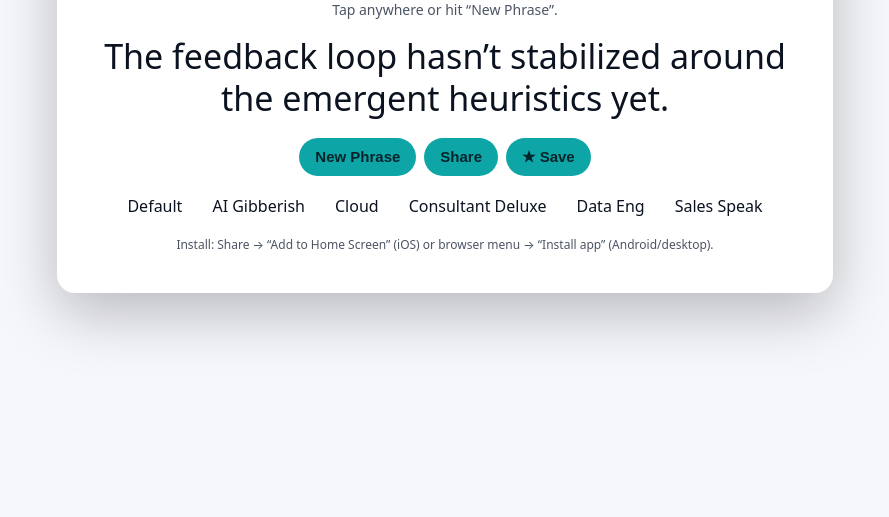
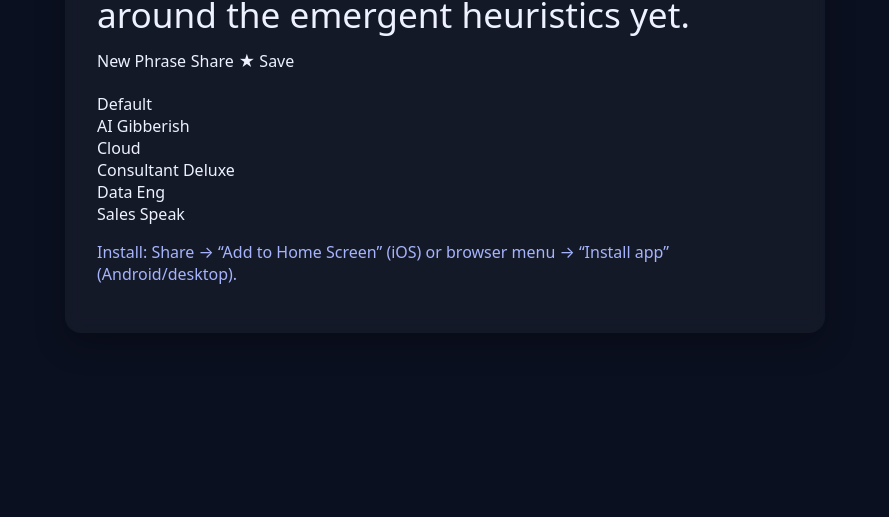
Before and after one commit to readcommitted/buzz, a website: page index.html in a window 1280 px wide. Shown: the part 331-848 px from the top of the page, without its empty margins (195-1084 px from the left). After the commit the page ends 800 px from the top, so only its background shows below. Drawn offline with Linux system fonts and the light colour scheme.

Commit message:
cleaned up style.css

```diff
--- a/index.html
+++ b/index.html
@@ -18,6 +18,7 @@
 </head>
 
 <body>
+  <main class="app">
     <div class="card" id="card">
       <h1 class="app-title">
         Buzzword Ball
@@ -40,7 +41,8 @@
         <button id="fav">★ Save</button>
       </div>
       <div class="packs" id="packs"></div>
-    <p class="muted">Install: Share → “Add to Home Screen” (iOS) or browser menu → “Install app” (Android/desktop).</p>
+      <p class="muted">Install: Share → “Add to Home Screen” (iOS) or browser menu → “Install app” (Android/desktop).
+      </p>
     </div>
 
     <script>
@@ -142,6 +144,7 @@
           pick();
         });
     </script>
+  </main>
 </body>
 
 
--- a/style.css
+++ b/style.css
@@ -1,38 +1,154 @@
+/* ------------------------------
+   Base / Reset
+--------------------------------*/
+*,
+*::before,
+*::after {
+    box-sizing: border-box;
+}
+
+html,
+body {
+    height: 100%;
+}
+
+:root {
+    --bg: #0b1020;
+    --text: #eef2ff;
+    --muted: #a5b4fc;
+    --card-bg: rgba(255, 255, 255, 0.04);
+    --shadow: 0 12px 30px rgba(0, 0, 0, .25);
+    --ring: #6366f1;
+    /* focus ring / accent */
+    --tooltip-bg: #111827;
+    --tooltip-fg: #f9fafb;
+}
+
+/* Improve text rendering */
+body {
+    margin: 0;
+    background: var(--bg);
+    color: var(--text);
+    -webkit-font-smoothing: antialiased;
+    -moz-osx-font-smoothing: grayscale;
+    font-family: ui-sans-serif, system-ui, -apple-system, Segoe UI, Roboto, Helvetica, Arial, "Apple Color Emoji", "Segoe UI Emoji";
+}
+
+/* Nice text selection */
+*::selection {
+    background: rgba(99, 102, 241, .35);
+}
+
+/* ------------------------------
+   App Layout
+--------------------------------*/
+.app {
+    min-height: 100dvh;
+    /* correct on mobile address-bar changes */
+    padding:
+        max(16px, env(safe-area-inset-top)) max(16px, env(safe-area-inset-right)) max(24px, env(safe-area-inset-bottom)) max(16px, env(safe-area-inset-left));
+    display: flex;
+    align-items: center;
+    justify-content: center;
+    overscroll-behavior: contain;
+}
+
+.card {
+    width: min(760px, 92vw);
+    border-radius: 16px;
+    padding: clamp(16px, 3vw, 32px);
+    background: var(--card-bg);
+    box-shadow: var(--shadow), inset 0 1px 0 rgba(255, 255, 255, .04);
+    backdrop-filter: blur(8px);
+}
+
+/* Full-bleed on phones */
+@media (max-width: 768px) {
+    .app {
+        padding: 0;
+    }
+
+    .card {
+        width: 100vw;
+        min-height: 100dvh;
+        border-radius: 0;
+        padding: 24px;
+    }
+}
+
+/* Give desktop a little height so it feels “present” */
+@media (min-width: 769px) {
+    .card {
+        min-height: 460px;
+    }
+}
+
+/* ------------------------------
+   Typography
+--------------------------------*/
 .app-title {
     display: inline-flex;
     align-items: center;
     gap: 0.5rem;
-    margin: 1rem 0;
+    margin: 0 0 .5rem 0;
+    font-size: clamp(1.6rem, 2.4vw + 1rem, 2.4rem);
 }
 
-/* Tooltip wrapper */
+.subtitle {
+    margin: 0 0 1.25rem 0;
+    color: var(--muted);
+    font-size: clamp(.95rem, 1.2vw + .4rem, 1.1rem);
+}
+
+.phrase {
+    font-size: clamp(1.2rem, 3.2vw + .5rem, 2.2rem);
+    line-height: 1.35;
+}
+
+/* Buttons / controls */
+button {
+    font: inherit;
+    color: inherit;
+    background: transparent;
+    border: 0;
+    padding: 0;
+    cursor: pointer;
+}
+
+button:focus-visible {
+    outline: 2px solid var(--ring);
+    outline-offset: 2px;
+}
+
+button,
+.tooltip__trigger {
+    min-width: 44px;
+    min-height: 44px;
+    /* thumb-friendly targets */
+}
+
+/* ------------------------------
+   Tooltip (🔮 trigger inside H1)
+--------------------------------*/
 .tooltip {
     position: relative;
     display: inline-flex;
+    align-items: center;
 }
 
-/* The 🔮 trigger */
 .tooltip__trigger {
-    all: unset;
-    /* reset default button styles */
-    cursor: help;
+    /* reset handled by button styles above */
     line-height: 1;
     font-size: 1.25em;
-    /* scale emoji a bit relative to h1 */
+    /* scale the emoji relative to title */
     display: grid;
     place-items: center;
     border-radius: 8px;
     padding: 0 .2rem;
-    /* makes focus outline look nicer */
+    /* makes focus ring look nice */
+    cursor: help;
 }
 
-.tooltip__trigger:focus-visible {
-    outline: 2px solid #6366f1;
-    /* accessible focus ring */
-    outline-offset: 2px;
-}
-
-/* Tooltip bubble */
 .tooltip__content {
     position: absolute;
     left: 50%;
@@ -42,10 +158,8 @@
     max-width: 320px;
     padding: 10px 12px;
     border-radius: 8px;
-    background: #111827;
-    /* near-black */
-    color: #f9fafb;
-    /* near-white */
+    background: var(--tooltip-bg);
+    color: var(--tooltip-fg);
     box-shadow: 0 8px 24px rgba(0, 0, 0, .18);
     font-size: 0.9rem;
     line-height: 1.25;
@@ -53,11 +167,14 @@
 
     opacity: 0;
     visibility: hidden;
-    transition: opacity .15s ease, transform .15s ease, visibility .15s linear;
+    transition:
+        opacity .15s ease,
+        transform .15s ease,
+        visibility .15s linear;
     z-index: 1000;
 }
 
-/* Little arrow */
+/* Tooltip arrow */
 .tooltip__content::after {
     content: "";
     position: absolute;
@@ -65,12 +182,12 @@
     left: 50%;
     width: 10px;
     height: 10px;
-    background: #111827;
+    background: var(--tooltip-bg);
     transform: translateX(-50%) rotate(45deg);
     box-shadow: 2px 2px 2px rgba(0, 0, 0, .04);
 }
 
-/* Show on hover or keyboard focus */
+/* Show tooltip on hover or keyboard focus */
 .tooltip:hover .tooltip__content,
 .tooltip:focus-within .tooltip__content {
     opacity: 1;
@@ -78,112 +195,24 @@
     transform: translateX(-50%) translateY(0);
 }
 
+/* Respect reduced motion */
 @media (prefers-reduced-motion: reduce) {
     .tooltip__content {
         transition: none;
     }
 }
 
-:root {
-    --bg: #0b1220;
-    --card: #111827;
-    --fg: #e5e7eb;
-    --muted: #9ca3af;
-    --accent: #22d3ee;
-}
-
-@media (prefers-color-scheme: light) {
-    :root {
-        --bg: #f6f7fb;
-        --card: #ffffff;
-        --fg: #0b1220;
-        --muted: #4b5563;
-        --accent: #0ea5a6;
-    }
-}
-
-html,
-body {
-    height: 100%
-}
-
-body {
-    margin: 0;
-    background: var(--bg);
-    color: var(--fg);
-    font-family: system-ui, -apple-system, Segoe UI, Roboto, Helvetica, Arial, "Apple Color Emoji", "Segoe UI Emoji";
-    display: flex;
-    align-items: center;
-    justify-content: center;
-    padding: 24px;
-}
-
-.card {
-    max-width: 720px;
-    width: 100%;
-    padding: 28px;
-    border-radius: 18px;
-    background: var(--card);
-    box-shadow: 0 20px 60px rgba(0, 0, 0, .25);
+/* ------------------------------
+   Utility (optional)
+--------------------------------*/
+.center {
     text-align: center;
-}
-
-h1 {
-    margin: 8px 0 2px;
-    font-size: clamp(24px, 3vw, 34px);
-    letter-spacing: .2px
-}
-
-.sub {
-    color: var(--muted);
-    margin: 0 0 16px;
-    font-size: 14px
-}
-
-.phrase {
-    font-size: clamp(22px, 3.2vw, 34px);
-    line-height: 1.25;
-    margin: 16px 0 18px;
-}
-
-button {
-    font-size: 15px;
-    padding: 10px 16px;
-    border-radius: 999px;
-    border: 0;
-    cursor: pointer;
-    background: var(--accent);
-    color: #04242b;
-    font-weight: 600;
-}
-
-.row {
-    display: flex;
-    gap: 8px;
-    justify-content: center;
-    flex-wrap: wrap;
 }
 
 .muted {
     color: var(--muted);
-    font-size: 12px;
 }
 
-.packs {
-    display: flex;
-    gap: 8px;
-    justify-content: center;
-    margin: 12px 0 0;
-    flex-wrap: wrap;
+.hidden {
+    display: none !important;
 }
-
-.pill {
-    border: 1px solid rgba(255, 255, 255, .12);
-    padding: 6px 10px;
-    border-radius: 999px;
-    cursor: pointer;
-}
-
-.pill.active {
-    background: rgba(255, 255, 255, .08);
-}
```
Lines whose indentation alone changed are shown as unchanged.
